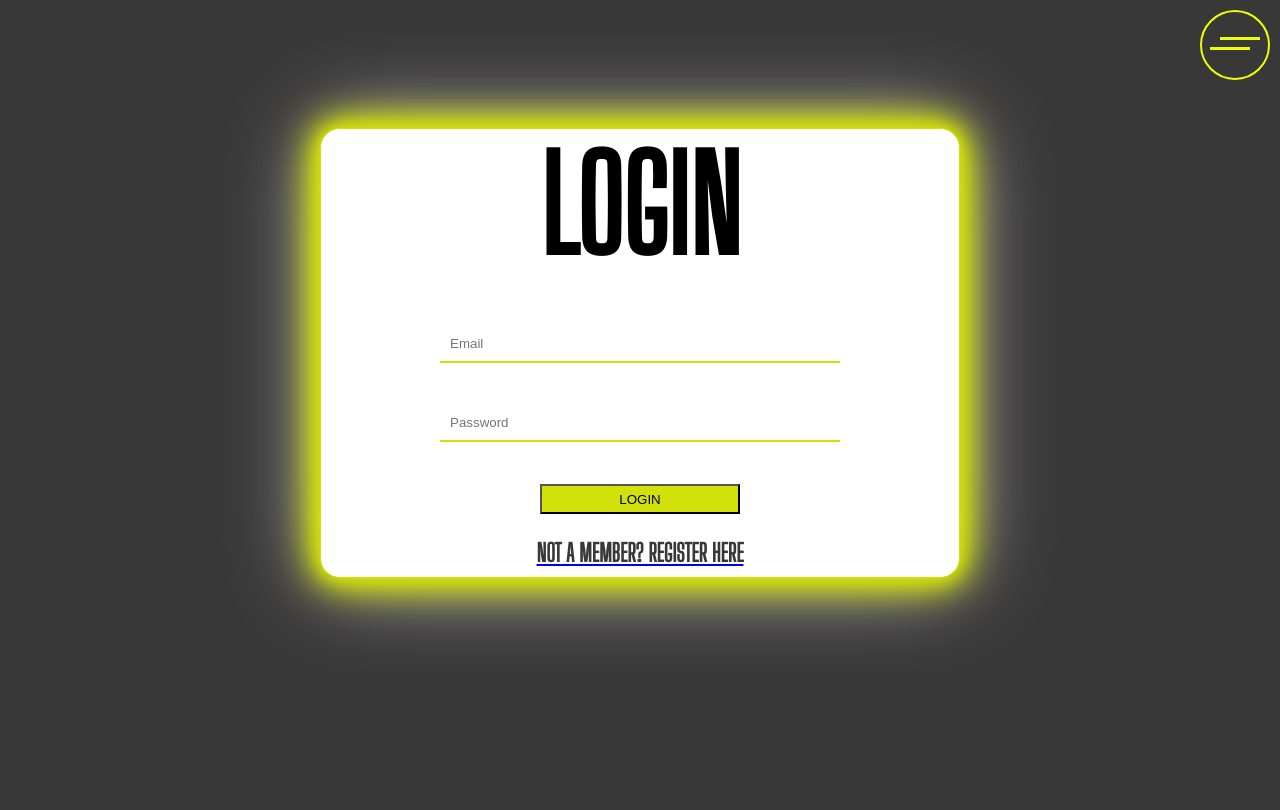
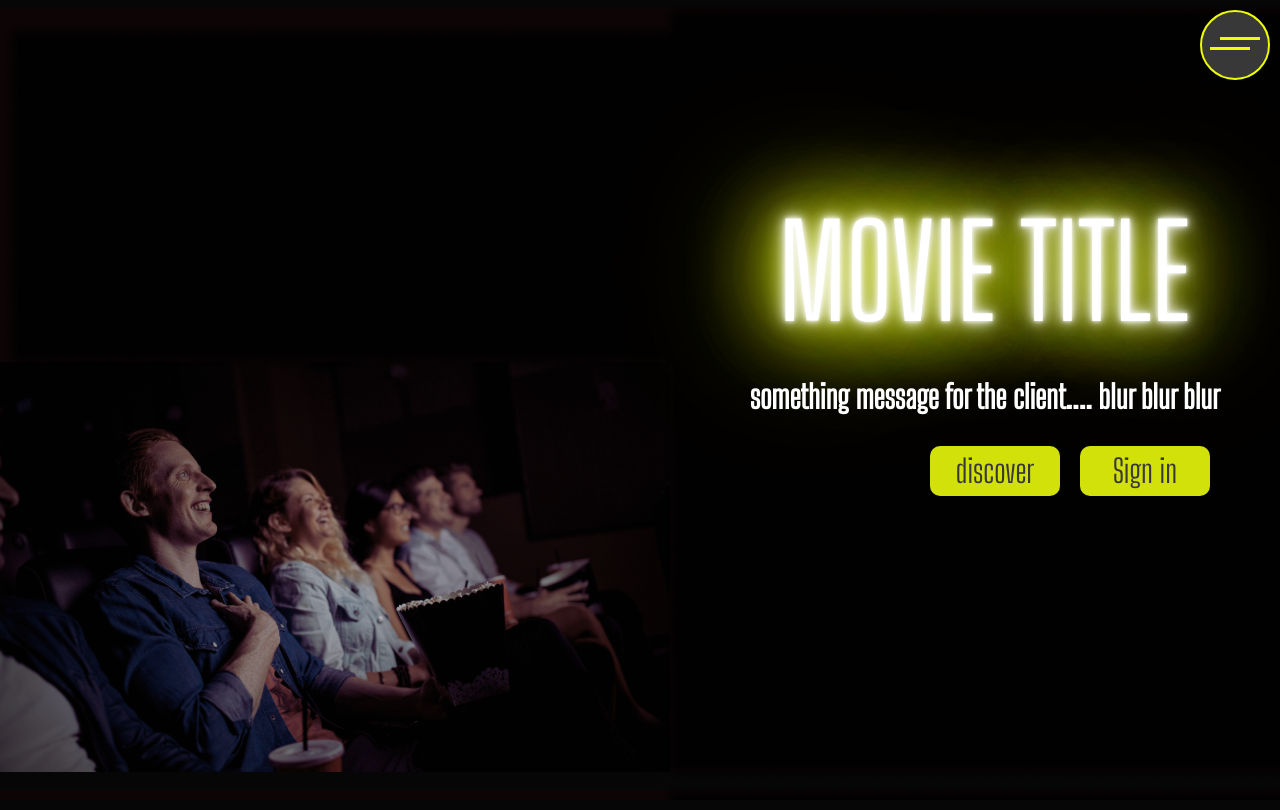
Before and after one commit to EricaIna/Reddy_43_Client, a React (Vite) app: page / in a window 1280 px wide. Before the commit this address led to /login. Shown: the top 810 px of the page. Built offline with nearby package versions, Linux system fonts and the light colour scheme; a web font is replaced by a local one.

Commit message:
homepage background and btn

```diff
--- a/src/App.css
+++ b/src/App.css
@@ -4,6 +4,10 @@
   box-sizing: border-box;
 }
 
+/* body {
+  background-color: #393838;
+} */
+
 body {
-  background-color: #393838;
+  background-color: #060606;
 }
--- a/src/App.jsx
+++ b/src/App.jsx
@@ -6,16 +6,39 @@ import * as Pages from "./Pages";
 import { AnimatePresence } from "framer-motion";
 import ProtectedRoute from "./ProtectedRoute";
 
+// function App() {
+//   return (
+//     <>
+//       <AnimatePresence>
+//         <DropdownMenu />
+//         <Routes>
+//           <Route path="/" element={<ProtectedRoute><Pages.HomePage /></ProtectedRoute>}></Route>
+//           <Route path="/login" element={<Pages.LoginPage />} />
+//           <Route path="/register" element={<Pages.RegisterPage />} />
+//           <Route path="/list" element={<ProtectedRoute><Pages.ListPage /></ProtectedRoute>} />
+//         </Routes>
+//       </AnimatePresence>
+//     </>
+//   );
+// }
+
 function App() {
   return (
     <>
       <AnimatePresence>
         <DropdownMenu />
         <Routes>
-          <Route path="/" element={<ProtectedRoute><Pages.HomePage /></ProtectedRoute>}></Route>
+          <Route path="/" element={<Pages.HomePage />}></Route>
           <Route path="/login" element={<Pages.LoginPage />} />
           <Route path="/register" element={<Pages.RegisterPage />} />
-          <Route path="/list" element={<ProtectedRoute><Pages.ListPage /></ProtectedRoute>} />
+          <Route
+            path="/list"
+            element={
+              <ProtectedRoute>
+                <Pages.ListPage />
+              </ProtectedRoute>
+            }
+          />
         </Routes>
       </AnimatePresence>
     </>
--- a/src/Components/DropdownMenu/Dropdownmenu.css
+++ b/src/Components/DropdownMenu/Dropdownmenu.css
@@ -27,12 +27,14 @@
 
 /* MENU CONTENTS */
 .menu-content {
+  background: #000000a8;
   margin-top: 80px;
   position: absolute;
   top: 100%;
   left: 50%;
   transform: translateX(-50%);
   width: 80%;
+  height: 90vh;
   z-index: 99;
 }
 
@@ -43,6 +45,8 @@
   border-radius: 8px;
   box-shadow: 0 2px 8px rgba(0, 0, 0, 0.1); /* 影 */
   height: 80vh;
+  width: 60%;
+  margin: 0 auto;
 }
 .main-rect a {
   color: inherit;
--- a/src/Components/LoginForm/Login.css
+++ b/src/Components/LoginForm/Login.css
@@ -5,9 +5,9 @@ body {
 }
 
 .login-box {
-  width: 50%;
+  width: 400px;
   background-color: white;
-  height: 450px;
+  height: 550px;
   display: flex;
   flex-direction: column;
   align-items: center;
@@ -17,7 +17,7 @@ body {
   border-radius: 20px;
   border: 1px solid #d2e10a;
   box-shadow: 0 0 5px #d2e10a, 0 0 10px #d2e10a, 0 0 15px #d2e10a,
-    0 0 40px #d2e10a, 0 0 70px rgba(255, 255, 255, 0.5); /* ネオン効果の設定 */
+    0 0 40px #d2e10a, 0 0 70px rgba(255, 255, 255, 0.5);
   animation: neon-glow 1.5s linear infinite;
 }
 @keyframes neon-glow {
@@ -41,14 +41,21 @@ body {
   justify-content: space-around;
 }
 
+h1 {
+  font-size: 5rem;
+  padding-bottom: 30px;
+  padding-top: 20px;
+}
+
 h3 {
   text-align: center;
   font-size: 1.5rem;
   color: #393838;
+  padding-bottom: 30px;
 }
 
 .input-area {
-  width: 400px;
+  width: 300px;
   background-color: transparent;
   border: none;
   border-bottom: 2px solid #d2e10a;
--- a/src/Components/RegisterForm/Register.css
+++ b/src/Components/RegisterForm/Register.css
@@ -3,9 +3,9 @@ body {
   height: 100%;
 }
 .register-box {
-  width: 50%;
+  width: 400px;
   background-color: white;
-  height: 500px;
+  height: 550px;
   display: flex;
   flex-direction: column;
   align-items: center;
@@ -41,15 +41,21 @@ body {
   margin-top: 30px;
 }
 
+h1 {
+  font-size: 5rem;
+  padding-bottom: 30px;
+  padding-left: 20px;
+}
+
 h3 {
   text-align: center;
   font-size: 1.5rem;
   color: #393838;
-  padding: 10px 0;
+  padding-bottom: 30px;
 }
 
 .input-area {
-  width: 400px;
+  width: 300px;
   background-color: transparent;
   border: none;
   border-bottom: 2px solid #d2e10a;
--- a/src/Pages/HomePage/HomePage.css
+++ b/src/Pages/HomePage/HomePage.css
@@ -1,6 +1,7 @@
 .homePage {
   height: 100vh;
-  max-width: 1440px;
+
+  background-image: url("../../assets/Group.png");
 }
 
 .background {
@@ -10,35 +11,40 @@
   height: 700px;
   justify-content: center;
   align-items: flex-end;
-  background-image: url("../../assets/Group.png");
+  /* background-image: url("../../assets/Group.png"); */
 }
 
-h1 {
-  font-size: 8rem;
+h5 {
+  color: white;
+  font-size: 2rem;
   font-family: "Big Shoulders Display", sans-serif;
 }
 
 .neon-text {
-  color: #d2e10a;
-  text-shadow: 0 0 10px #d2e10a, 0 0 20px #d2e10a, 0 0 30px #d2e10a,
-    0 0 40px #d2e10a;
-  animation: flicker 1.5s linear infinite;
+  font-weight: 400;
+  margin-right: 30px;
+  font-size: 8rem;
+  color: #fff;
+  text-shadow: 0 0 7px #fff, 0 0 10px #fff, 0 0 1000px #fff, 0 0 42px #d2e10a,
+    0 0 82px #d2e10a, 0 0 92px #d2e10a, 0 0 102px #d2e10a, 0 0 151px #d2e10a;
+  animation: flicker 2.5s infinite alternate;
 }
 
 @keyframes flicker {
   0%,
+  18%,
+  22%,
+  25%,
+  53%,
+  57%,
   100% {
-    text-shadow: 0 0 10px #d2e10a, 0 0 20px #d2e10a, 0 0 30px #d2e10a,
-      0 0 40px #d2e10a;
+    text-shadow: 0 0 4px #fff, 0 0 11px #fff, 0 0 19px #fff, 0 0 40px #d2e10a,
+      0 0 80px #d2e10a, 0 0 90px #d2e10a, 0 0 100px #d2e10a, 0 0 150px #d2e10a;
   }
-  25%,
-  75% {
-    text-shadow: 0 0 20px #d2e10a, 0 0 30px #d2e10a, 0 0 40px #d2e10a,
-      0 0 50px #d2e10a;
-  }
-  50% {
-    text-shadow: 0 0 10px #d2e10a, 0 0 20px #d2e10a, 0 0 30px #d2e10a,
-      0 0 40px #d2e10a, 0 0 70px rgba(255, 255, 255, 0.5);
+
+  55%,
+  65% {
+    text-shadow: none;
   }
 }
 
@@ -59,3 +65,21 @@ video {
   object-fit: cover;
   z-index: -1;
 }
+
+.mainPage-btn {
+  font-family: "Big Shoulders Display", sans-serif;
+  width: 130px;
+  height: 50px;
+  margin: 0 auto;
+  background-color: #d2e10a;
+  margin: 30px 10px;
+  border-radius: 10px;
+  border: none;
+  color: #393838;
+}
+
+.btn-area a {
+  color: #393838;
+  font-size: 2rem;
+  text-decoration: none;
+}
--- a/src/Pages/HomePage/index.jsx
+++ b/src/Pages/HomePage/index.jsx
@@ -4,18 +4,36 @@ import { Movies } from "../../Components/Movies";
 import "./HomePage.css";
 import { Upcoming } from "../../Components/Upcoming";
 import backgroundVideo from "../../assets/bc.mp4";
+import { motion } from "framer-motion";
 
 const HomePage = () => {
   return (
     <>
       <div className="homePage">
         <div className="background">
-          <video autoPlay loop muted>
+          {/* <video autoPlay loop muted>
             <source src={backgroundVideo} type="video/mp4" />
             Your browser does not support the video tag.
-          </video>
+          </video> */}
+
           <h1 className="neon-text">MOVIE TITLE</h1>
-          <em>join us now</em>
+          <h5>something message for the client.... blur blur blur </h5>
+          <div className="btn-area">
+            <motion.button
+              className="mainPage-btn"
+              whileHover={{ scale: 1.1 }}
+              whileTap={{ scale: 0.9 }}
+            >
+              <Link to="/register">discover</Link>
+            </motion.button>
+            <motion.button
+              className="mainPage-btn"
+              whileHover={{ scale: 1.1 }}
+              whileTap={{ scale: 0.9 }}
+            >
+              <Link to="/login">Sign in</Link>
+            </motion.button>
+          </div>
         </div>
       </div>
       <Upcoming />
```
